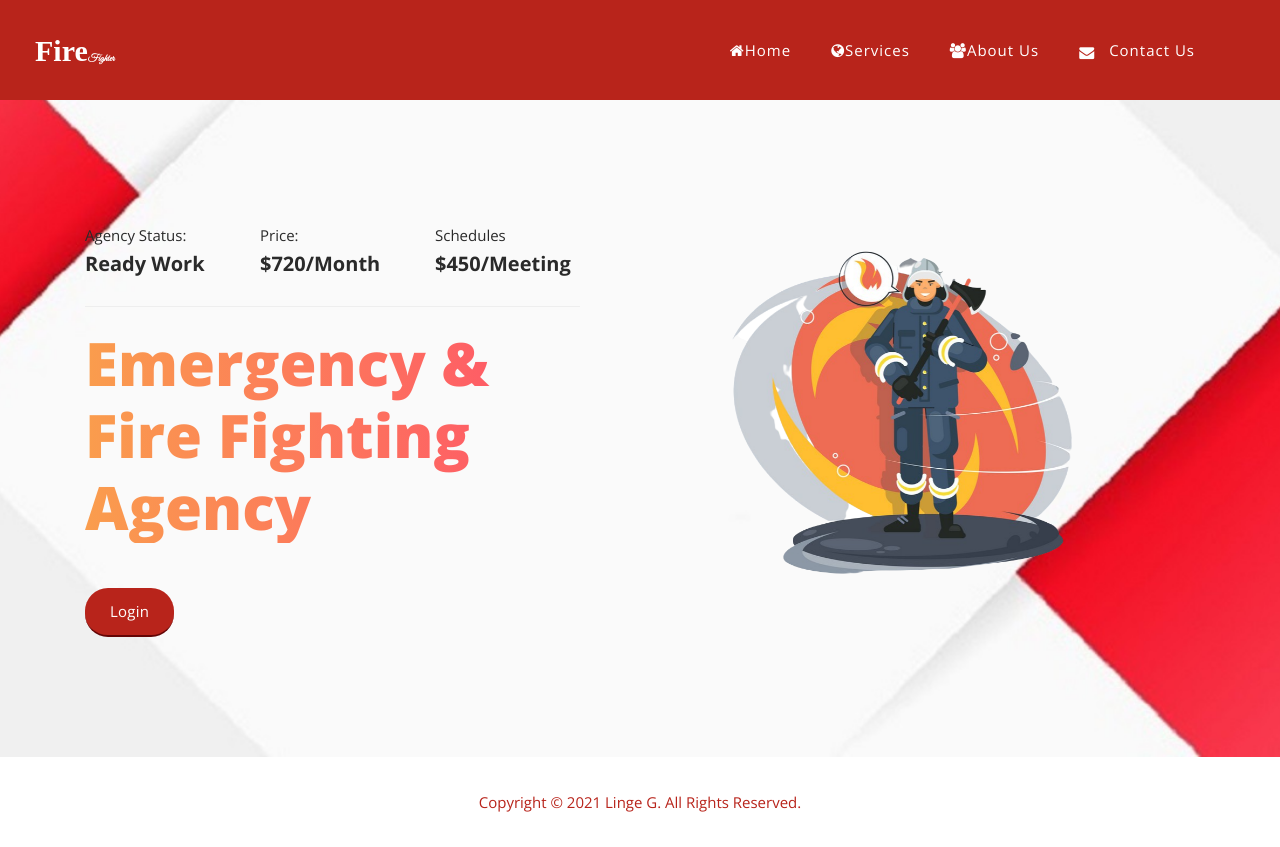
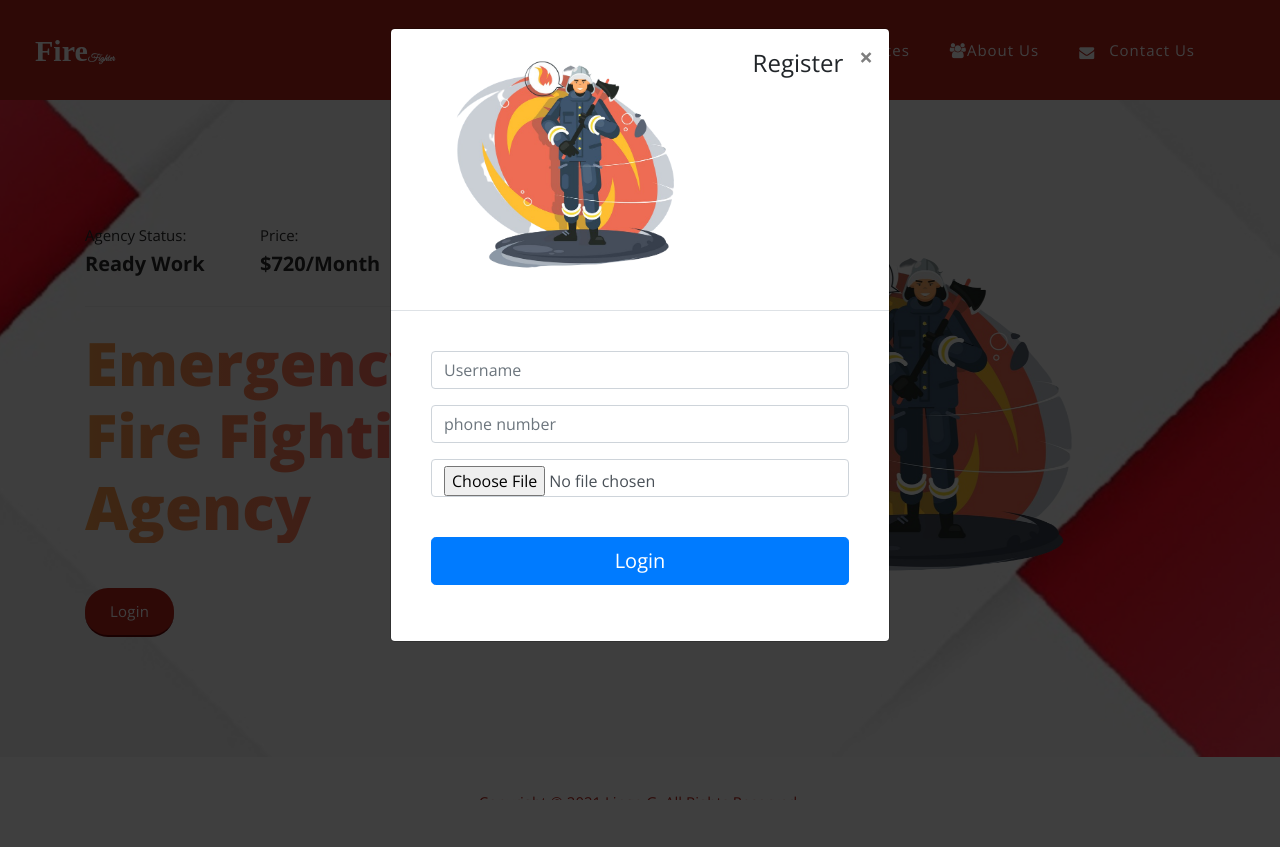
Before and after one commit to Lingerew711/FireFighter, a Flask app: page / in a window 1280 px wide, after a click on "Login". After the commit the page ends 800 px from the top, so only its background shows below. Run offline with Flask 2, Linux system fonts and the light colour scheme; some libraries are stand-ins or nearby versions.

Commit message:
[index] login modal added

```diff
--- a/templates/index.html
+++ b/templates/index.html
@@ -77,6 +77,8 @@
   </header>
   <!-- ***** Header Area End ***** -->
 
+  <!-- ***** Main Banner Start***** -->
+
   <div class="main-banner wow fadeIn" id="top" data-wow-duration="1s" data-wow-delay="0.5s">
     <div class="container">
       <div class="row">
@@ -124,8 +126,43 @@
       </div>
     </div>
   </div>
+  <!-- ***** Main Banner End***** -->
 
+  <!-- ****** Modal Start **** -->
+  <div id="myModal" class="modal fade" tabindex="-1">
+    <div class="modal-dialog modal-login">
+      <div class="modal-content">
+        <div class="modal-header">
+          <div class="avatar">
+            <img src="{{url_for('static',filename='images/fire.png')}}" alt="Avatar">
+          </div>
+          <h4 class="modal-title">Register</h4>
+                  <button type="button" class="close" data-dismiss="modal" aria-hidden="true">&times;</button>
+        </div>
+        <div class="modal-body m-4">
+          <form action="/examples/actions/confirmation.php" method="post">
+            <div class="form-group mb-3">
+              <input type="text" class="form-control" name="name" placeholder="Username" required="required">
+            </div>
+            <div class="form-group mb-3">
+              <input type="number" class="form-control" name="p-number" placeholder="phone number" required="required">
+            </div>
+            <div class="form-group mb-3">
+              <input type="file" accept="image/*" class="form-control" id="profile-upload"
+                  onchange="loadFile()" name="img" />
+              <br />
+          </div>
+            <div class="form-group mb-3 text-center">
+              <button type="submit" class="btn btn-primary btn-lg btn-block login-btn">Login</button>
+            </div>
+          </form>
+        </div>
+      </div>
+    </div>
+  </div>
+   <!--***** Modal End *****  -->
 
+   <!-- ****Footer Start -->
     <footer>
         <div class="container">
             <div class="row">
@@ -135,6 +172,7 @@
             </div>
         </div>
     </footer>
+    <!-- ****Footer Ends***** -->
 
     <!-- Scripts -->
 
```
